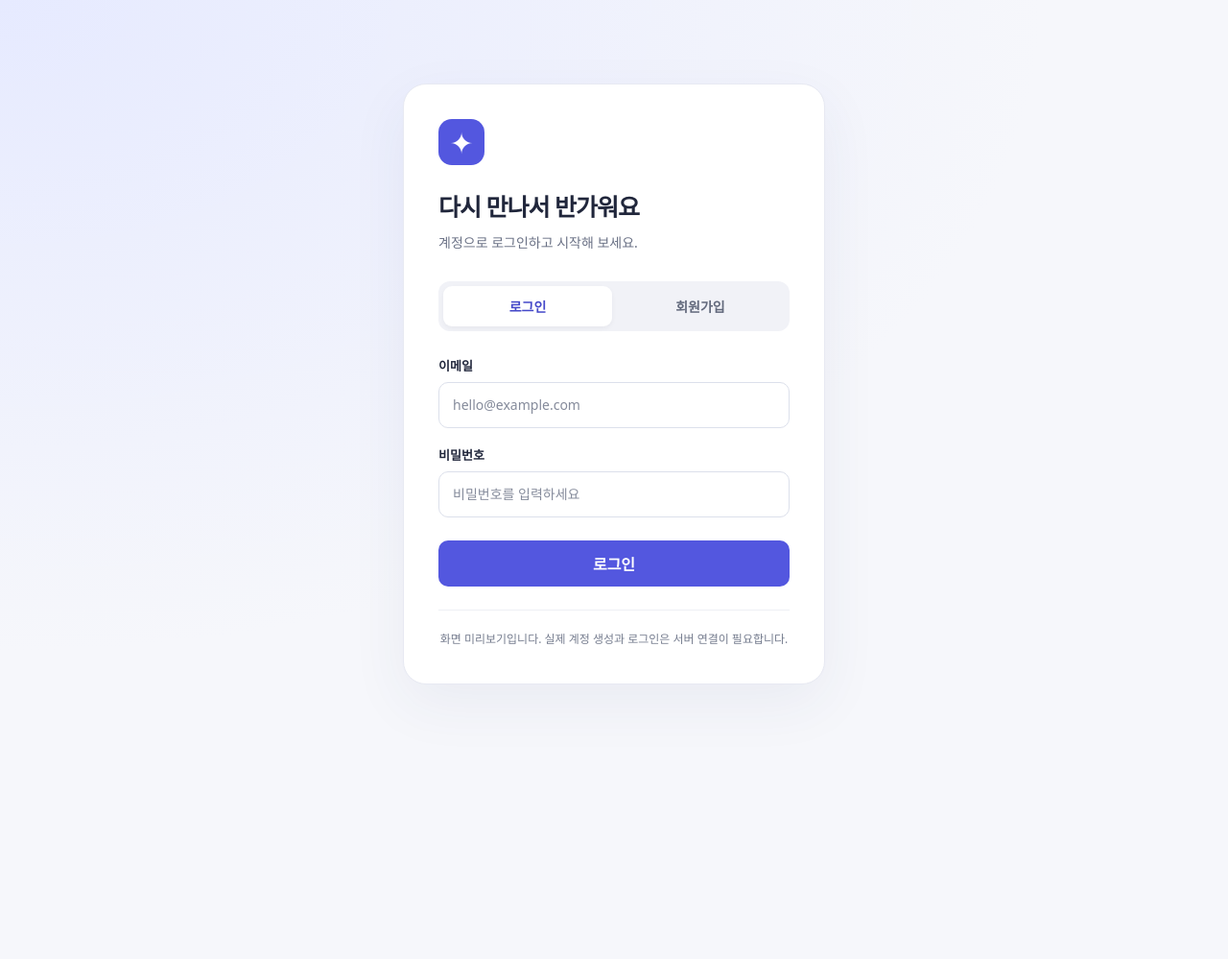
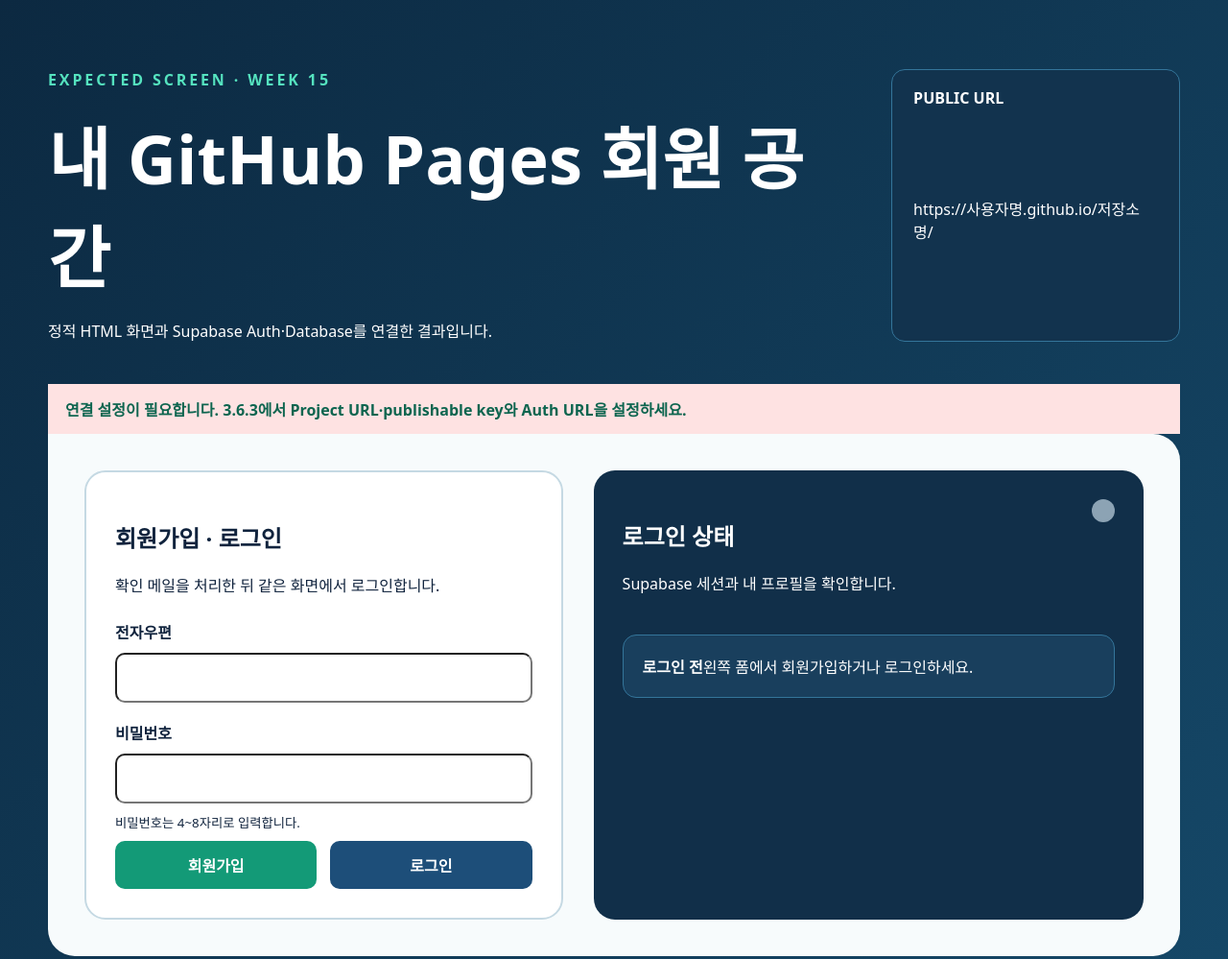
Before and after one commit to uiWjang/homepage, a plain HTML site: page index.html in a window 1280 px wide. Shown: the top 999 px of the page at 96% size. Before the commit the page ends 800 px from the top, so only its background shows below. Drawn offline with nearby package versions, Linux system fonts and the light colour scheme.

Commit message:
add page

```diff
--- /dev/null
+++ b/app.js
@@ -0,0 +1,101 @@
+const statusBox = document.querySelector('#status');
+const memberPanel = document.querySelector('#member-panel');
+const signedOutState = document.querySelector('#signed-out-state');
+const sessionDot = document.querySelector('#session-dot');
+const memberEmail = document.querySelector('#member-email');
+const passwordInput = document.querySelector('#password');
+
+function showStatus(message, isError = false) {
+  statusBox.textContent = message;
+  statusBox.style.background = isError ? '#fee2e2' : '#e0f2fe';
+}
+
+function credentials() {
+  const email = document.querySelector('#email').value.trim();
+  const password = passwordInput.value;
+  if (!email || password.length < 4 || password.length > 8) {
+    showStatus('전자우편과 4~8자리 비밀번호를 확인하세요.', true);
+    return null;
+  }
+  return { email, password };
+}
+
+const configured = typeof SUPABASE_URL === 'string' &&
+  typeof SUPABASE_PUBLISHABLE_KEY === 'string' &&
+  SUPABASE_URL.startsWith('https://') &&
+  !SUPABASE_URL.includes('프로젝트-ref') &&
+  !SUPABASE_PUBLISHABLE_KEY.includes('공개키');
+
+if (!configured) {
+  showStatus('연결 설정이 필요합니다. 3.6.3에서 Project URL·publishable key와 Auth URL을 설정하세요.', true);
+} else {
+  startApp();
+}
+
+function startApp() {
+const client = supabase.createClient(SUPABASE_URL, SUPABASE_PUBLISHABLE_KEY);
+
+document.querySelector('#signup').addEventListener('click', async () => {
+  const values = credentials();
+  if (!values) return;
+  const { data, error } = await client.auth.signUp({
+    ...values,
+    options: { emailRedirectTo: new URL('index.html', location.href).href }
+  });
+  if (error) return showStatus('회원가입 실패: ' + error.message, true);
+  showStatus(data.session ? '회원가입되었습니다.'
+                          : '확인 메일의 링크를 누른 뒤 로그인하세요.');
+});
+
+document.querySelector('#auth-form').addEventListener('submit', async (event) => {
+  event.preventDefault();
+  const values = credentials();
+  if (!values) return;
+  const { error } = await client.auth.signInWithPassword(values);
+  if (error) return showStatus('전자우편, 비밀번호, 메일 확인을 점검하세요.', true);
+  showStatus('로그인되었습니다.');
+});
+
+function renderSession(session) {
+  const user = session?.user;
+  memberPanel.hidden = !user;
+  signedOutState.hidden = Boolean(user);
+  sessionDot.classList.toggle('is-online', Boolean(user));
+  memberEmail.textContent = user ? `현재 사용자 · ${user.email}` : '';
+  if (user) loadProfile(user.id);
+}
+
+client.auth.onAuthStateChange((_event, session) => renderSession(session));
+client.auth.getSession().then(({ data, error }) => {
+  if (error) return showStatus('세션 확인 실패: ' + error.message, true);
+  renderSession(data.session);
+  if (!data.session) showStatus('회원가입하거나 로그인하세요.');
+});
+
+async function loadProfile(userId) {
+  const { data, error } = await client.from('profiles')
+    .select('display_name, introduction').eq('user_id', userId).maybeSingle();
+  if (error) return showStatus('프로필 읽기 실패: ' + error.message, true);
+  document.querySelector('#display-name').value = data?.display_name ?? '';
+  document.querySelector('#introduction').value = data?.introduction ?? '';
+}
+
+document.querySelector('#profile-form').addEventListener('submit', async (event) => {
+  event.preventDefault();
+  const { data: { user } } = await client.auth.getUser();
+  if (!user) return showStatus('먼저 로그인하세요.', true);
+  const { error } = await client.from('profiles').upsert({
+    user_id: user.id,
+    display_name: document.querySelector('#display-name').value.trim(),
+    introduction: document.querySelector('#introduction').value.trim(),
+    updated_at: new Date().toISOString()
+  });
+  if (error) return showStatus('저장 실패: ' + error.message, true);
+  location.href = 'mypage.html';
+});
+
+document.querySelector('#logout').addEventListener('click', async () => {
+  const { error } = await client.auth.signOut();
+  showStatus(error ? '로그아웃 실패: ' + error.message : '로그아웃되었습니다.', Boolean(error));
+});
+}
--- a/index.html
+++ b/index.html
@@ -1,88 +1,82 @@
-<!DOCTYPE html>
+<!doctype html>
 <html lang="ko">
   <head>
-  <meta charset="UTF-8">
-  <meta name="viewport" content="width=device-width, initial-scale=1.0">
-  <title>로그인 · 회원가입</title>
-  <link rel="stylesheet" href="style.css">
+    <meta charset="utf-8" />
+    <meta name="viewport" content="width=device-width, initial-scale=1" />
+    <title>나의 GitHub Pages 회원 공간</title>
+    <link rel="stylesheet" href="style.css" />
   </head>
   <body>
-  <main class="card">
-    <div class="logo" aria-hidden="true">✦</div>
-    <h1 id="heading">다시 만나서 반가워요</h1>
-    <p class="subtitle">계정으로 로그인하고 시작해 보세요.</p>
-
-    <div class="switch" aria-label="화면 선택">
-      <button type="button" class="active" id="login-button" aria-pressed="true">로그인</button>
-      <button type="button" id="signup-button" aria-pressed="false">회원가입</button>
+    <main class="page-shell">
+      <header class="hero">
+        <div>
+          <p class="eyebrow">EXPECTED SCREEN · WEEK 15</p>
+          <h1>내 GitHub Pages 회원 공간</h1>
+          <p>정적 HTML 화면과 Supabase Auth·Database를 연결한 결과입니다.</p>
         </div>
-
+        <p class="public-url">
+          <strong>PUBLIC URL</strong>
+          <span>https://사용자명.github.io/저장소명/</span>
+        </p>
+      </header>
+      <p id="status" class="status" role="status" aria-live="polite">
+        연결 준비 중
+      </p>
+      <div class="workspace">
+        <section class="card auth-card" aria-labelledby="auth-title">
+          <h2 id="auth-title">회원가입 · 로그인</h2>
+          <p>확인 메일을 처리한 뒤 같은 화면에서 로그인합니다.</p>
           <form id="auth-form">
-      <div id="name-field" hidden>
-        <label for="name">이름</label>
-        <input id="name" name="name" type="text" autocomplete="name" placeholder="홍길동" disabled>
+            <label for="email">전자우편</label>
+            <input id="email" type="email" autocomplete="email" required />
+            <label for="password">비밀번호</label>
+            <input
+              id="password"
+              type="password"
+              autocomplete="current-password"
+              minlength="4"
+              maxlength="8"
+              required
+            />
+            <small>비밀번호는 4~8자리로 입력합니다.</small>
+            <div class="actions">
+              <button id="signup" class="signup" type="button">회원가입</button>
+              <button type="submit">로그인</button>
             </div>
+          </form>
+        </section>
+        <section class="card session-card" aria-labelledby="session-title">
+          <div class="session-heading">
             <div>
-        <label for="email">이메일</label>
-        <input id="email" name="email" type="email" autocomplete="username" placeholder="hello@example.com" required>
+              <h2 id="session-title">로그인 상태</h2>
+              <p>Supabase 세션과 내 프로필을 확인합니다.</p>
             </div>
-      <div>
-        <label for="password">비밀번호</label>
-        <input id="password" name="password" type="password" autocomplete="current-password" placeholder="비밀번호를 입력하세요" required>
+            <span
+              id="session-dot"
+              class="session-dot"
+              aria-hidden="true"
+            ></span>
           </div>
-      <div id="confirm-field" hidden>
-        <label for="confirm-password">비밀번호 확인</label>
-        <input id="confirm-password" name="confirm-password" type="password" autocomplete="new-password" placeholder="비밀번호를 다시 입력하세요" disabled>
+          <div id="signed-out-state" class="state-box">
+            <strong>로그인 전</strong
+            ><span>왼쪽 폼에서 회원가입하거나 로그인하세요.</span>
           </div>
-      <button class="submit" type="submit">로그인</button>
-      <p id="message" role="status"></p>
+          <div id="member-panel" hidden>
+            <p id="member-email" class="member-email"></p>
+            <form id="profile-form">
+              <label for="display-name">표시 이름</label>
+              <input id="display-name" maxlength="30" required />
+              <label for="introduction">자기소개</label>
+              <textarea id="introduction" maxlength="300"></textarea>
+              <button type="submit">내 프로필 저장</button>
             </form>
-    <p class="notice">화면 미리보기입니다. 실제 계정 생성과 로그인은 서버 연결이 필요합니다.</p>
+            <button id="logout" class="logout" type="button">로그아웃</button>
+          </div>
+        </section>
+      </div>
     </main>
-
-  <script>
-    const form = document.querySelector('#auth-form');
-    const loginButton = document.querySelector('#login-button');
-    const signupButton = document.querySelector('#signup-button');
-    const password = document.querySelector('#password');
-    const confirmation = document.querySelector('#confirm-password');
-    const message = document.querySelector('#message');
-    let isSignup = false;
-
-    function setMode(signup) {
-      isSignup = signup;
-      form.reset();
-      message.textContent = '';
-      confirmation.setCustomValidity('');
-      loginButton.classList.toggle('active', !signup);
-      signupButton.classList.toggle('active', signup);
-      loginButton.setAttribute('aria-pressed', String(!signup));
-      signupButton.setAttribute('aria-pressed', String(signup));
-      document.querySelector('#heading').textContent = signup ? '처음 오셨나요?' : '다시 만나서 반가워요';
-      document.querySelector('.subtitle').textContent = signup ? '간단한 정보 입력으로 시작해 보세요.' : '계정으로 로그인하고 시작해 보세요.';
-      document.querySelector('.submit').textContent = signup ? '회원가입' : '로그인';
-      for (const id of ['name-field', 'confirm-field']) {
-        const field = document.getElementById(id);
-        field.hidden = !signup;
-        field.querySelector('input').disabled = !signup;
-        field.querySelector('input').required = signup;
-      }
-      password.autocomplete = signup ? 'new-password' : 'current-password';
-      password.minLength = signup ? 8 : 1;
-      password.placeholder = signup ? '8자 이상 입력하세요' : '비밀번호를 입력하세요';
-    }
-
-    loginButton.addEventListener('click', () => setMode(false));
-    signupButton.addEventListener('click', () => setMode(true));
-    function checkPasswords() {
-      confirmation.setCustomValidity(isSignup && password.value !== confirmation.value ? '비밀번호가 일치하지 않습니다.' : '');
-    }
-    password.addEventListener('input', checkPasswords);
-    confirmation.addEventListener('input', checkPasswords);
-    form.addEventListener('submit', (event) => {
-      event.preventDefault();
-      message.textContent = '입력 확인이 완료되었습니다. 실제 ' + (isSignup ? '회원가입' : '로그인') + '을 위해 서버를 연결해 주세요.';
-    });
-  </script>
+    <script src="https://cdn.jsdelivr.net/npm/@supabase/supabase-js@2"></script>
+    <script src="config.js"></script>
+    <script src="app.js"></script>
   </body>
 </html>
--- a/style.css
+++ b/style.css
@@ -1,161 +1,139 @@
+:root {
+  font-family: system-ui, sans-serif;
+  color: #10233d;
+  background: #0c2941;
+}
 * {
   box-sizing: border-box;
 }
-
 body {
   margin: 0;
   min-height: 100vh;
+  background: linear-gradient(135deg, #0c2941, #154868);
+}
+.page-shell {
+  width: min(1180px, calc(100% - 32px));
+  margin: auto;
+  padding: 56px 0;
+}
+.hero {
+  display: flex;
+  justify-content: space-between;
+  gap: 32px;
+  color: white;
+}
+.eyebrow {
+  color: #55e3bf;
+  font-weight: 900;
+  letter-spacing: 0.18em;
+}
+h1 {
+  margin: 0;
+  font-size: clamp(2.2rem, 6vw, 4.4rem);
+}
+.public-url {
   display: grid;
-  place-items: center;
-  padding: 32px 20px;
-  background: radial-gradient(ellipse at top left, #e6eaff, transparent 60%), #f6f7fb;
-  color: #20263b;
-  font-family: "Malgun Gothic", system-ui, sans-serif;
+  gap: 8px;
+  padding: 18px 22px;
+  border: 1px solid #34759a;
+  border-radius: 14px;
+  background: #12334e;
 }
-
+.status {
+  margin: 28px 0 0;
+  padding: 14px 18px;
+  background: #e5f6f1;
+  color: #0d654f;
+  font-weight: 800;
+}
+.workspace {
+  display: grid;
+  grid-template-columns: 1fr 1.15fr;
+  gap: 32px;
+  padding: 38px;
+  border-radius: 0 28px 28px 28px;
+  background: #f7fbfc;
+}
 .card {
+  padding: 30px;
+  border-radius: 22px;
+}
+.auth-card {
+  border: 2px solid #c5d9e3;
+  background: white;
+}
+.session-card {
+  color: white;
+  background: #112f49;
+}
+.session-heading {
+  display: flex;
+  justify-content: space-between;
+  gap: 16px;
+}
+.session-dot {
+  width: 24px;
+  height: 24px;
+  border-radius: 50%;
+  background: #8ca3b4;
+}
+.session-dot.is-online {
+  background: #55e3bf;
+}
+form {
+  display: grid;
+  gap: 10px;
+}
+label {
+  margin-top: 9px;
+  font-weight: 800;
+}
+input,
+textarea,
+button {
   width: 100%;
-  max-width: 440px;
-  padding: 36px;
-  background: #fff;
-  border: 1px solid #e7e9f2;
-  border-radius: 24px;
-  box-shadow: 0 20px 60px #303e7510;
-}
-
-.logo {
-  display: grid;
-  place-items: center;
-  width: 48px;
-  height: 48px;
-  margin-bottom: 24px;
-  border-radius: 14px;
-  background: #5357df;
-  color: white;
-  font-size: 30px;
-}
-
-h1 {
-  margin: 0 0 10px;
-  font-size: 25px;
-  letter-spacing: -1px;
-}
-
-.subtitle {
-  margin: 0 0 28px;
-  color: #6a7185;
-  font-size: 14px;
-  line-height: 1.6;
-}
-
-.switch {
-  display: flex;
-  gap: 4px;
-  padding: 5px;
-  margin-bottom: 26px;
-  background: #f1f2f7;
-  border-radius: 12px;
-}
-
-button, input {
+  padding: 13px;
+  border-radius: 10px;
   font: inherit;
 }
-
 button {
-  cursor: pointer;
+  border: 0;
+  color: white;
+  background: #1d4e79;
+  font-weight: 900;
 }
-
-.switch button {
-  flex: 1;
-  padding: 11px;
-  border: 0;
-  border-radius: 9px;
-  background: transparent;
-  color: #62697c;
-  font-size: 14px;
-  font-weight: 700;
+.actions {
+  display: grid;
+  grid-template-columns: 1fr 1fr;
+  gap: 14px;
 }
-
-.switch button.active {
-  background: #fff;
-  color: #4549c9;
-  box-shadow: 0 2px 5px #20263b0d;
+.signup {
+  background: #139a77;
 }
-
-form {
-  display: grid;
-  gap: 18px;
+.state-box,
+.member-email {
+  margin-top: 26px;
+  padding: 20px;
+  border: 1px solid #34759a;
+  border-radius: 14px;
+  background: #193f5d;
 }
-
-label {
-  display: block;
-  margin-bottom: 8px;
-  font-size: 13px;
-  font-weight: 700;
+[hidden] {
+  display: none !important;
 }
-
-input {
-  width: 100%;
-  min-height: 48px;
-  padding: 12px 14px;
-  border: 1px solid #dce0eb;
-  border-radius: 10px;
-  background: #fff;
-  color: #20263b;
-  font-size: 14px;
-}
-
-input::placeholder {
-  color: #858b9b;
-}
-
-input:focus-visible, button:focus-visible {
-  outline: 3px solid #b9bcff;
+:focus-visible {
+  outline: 3px solid #f8b84e;
   outline-offset: 3px;
 }
-
-.submit {
-  min-height: 48px;
-  margin-top: 6px;
-  border: 0;
-  border-radius: 10px;
-  background: #5357df;
-  color: #fff;
-  font-weight: 700;
-  transition: background 150ms;
-}
-
-.submit:hover {
-  background: #4145bf;
-}
-
-#message {
-  margin: 0;
-  color: #4549c9;
-  font-size: 13px;
-  line-height: 1.7;
-}
-
-#message:empty {
-  display: none;
-}
-
-.notice {
-  margin: 24px 0 0;
-  padding-top: 20px;
-  border-top: 1px solid #eef0f5;
-  color: #757c8e;
-  font-size: 12px;
-  line-height: 1.7;
-  text-align: center;
-}
-
-@media (max-width: 480px) {
-  .card {
-    padding: 28px 22px;
+@media (max-width: 760px) {
+  .hero {
+    display: block;
   }
-
-  h1 {
-    font-size: 23px;
+  .workspace {
+    grid-template-columns: 1fr;
+    padding: 20px;
+  }
+  .actions {
+    grid-template-columns: 1fr;
   }
 }
```
Also changed, not shown: mypage.html (added, +27 -0 lines), mypage.js (added, +24 -0 lines), config.js (added). Lines whose indentation alone changed are shown as unchanged.
